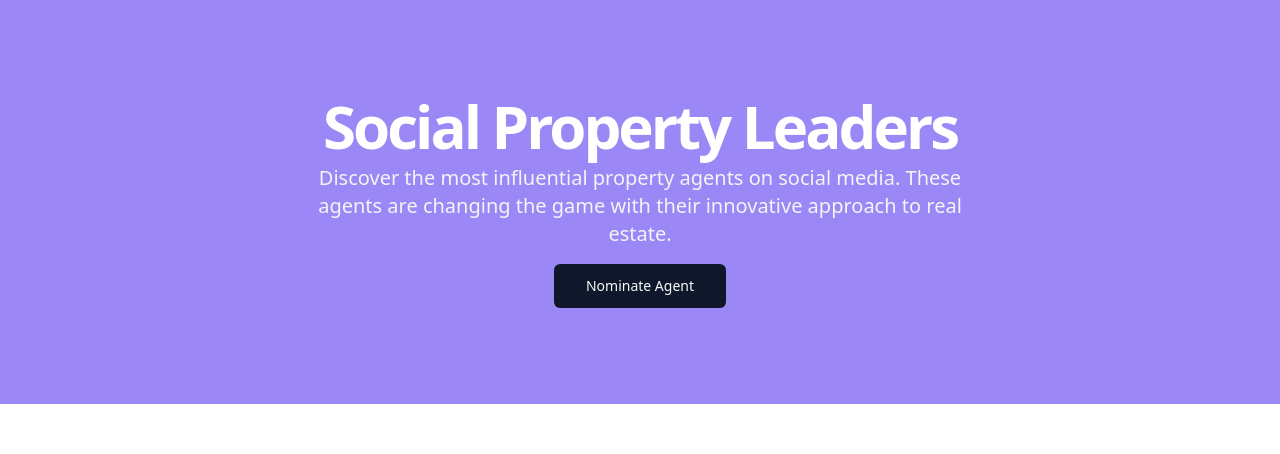
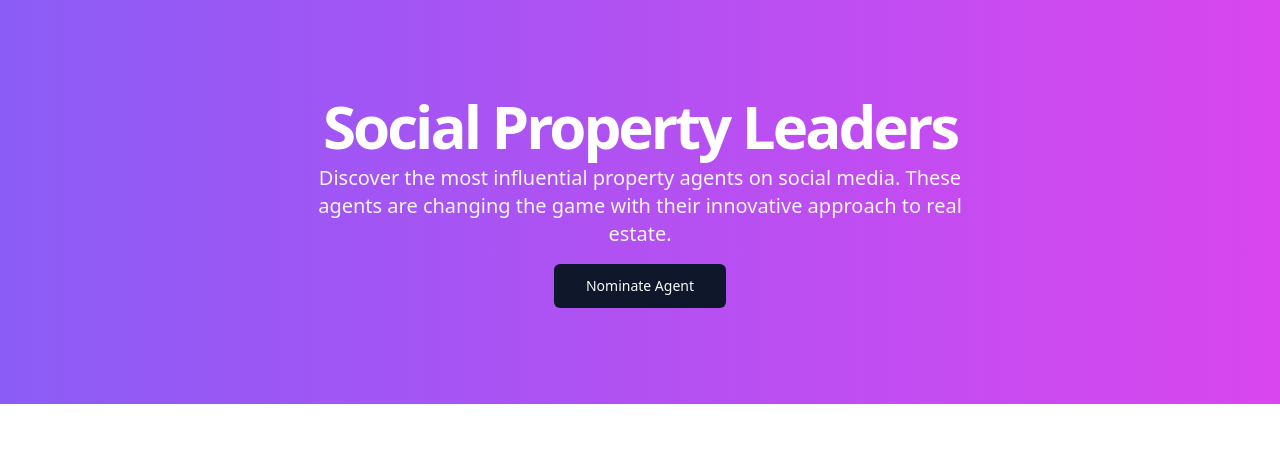
Before and after one commit to CrowdhausMatt/find-your-agent-map, a React (Vite) app: page /social-index in a window 1280 px wide. Shown: the top 454 px of the page. Built offline with nearby package versions, Linux system fonts and the light colour scheme.

Commit message:
Update gradient color for background
Adjusted the background color in the SocialHero component to restore the previous vibrant gradient effect.
[skip gpt_engineer]

```diff
--- a/src/components/social/SocialHero.tsx
+++ b/src/components/social/SocialHero.tsx
@@ -2,7 +2,7 @@ import { NominateAgentDialog } from "./NominateAgentDialog";
 
 export default function SocialHero() {
   return (
-    <section className="bg-[#9b87f5] py-12 sm:py-16 lg:py-20 xl:py-24">
+    <section className="bg-gradient-to-r from-[#8B5CF6] to-[#D946EF] py-12 sm:py-16 lg:py-20 xl:py-24">
       <div className="container px-4 md:px-6">
         <div className="flex flex-col items-center space-y-4 text-center">
           <div className="space-y-2">
```
